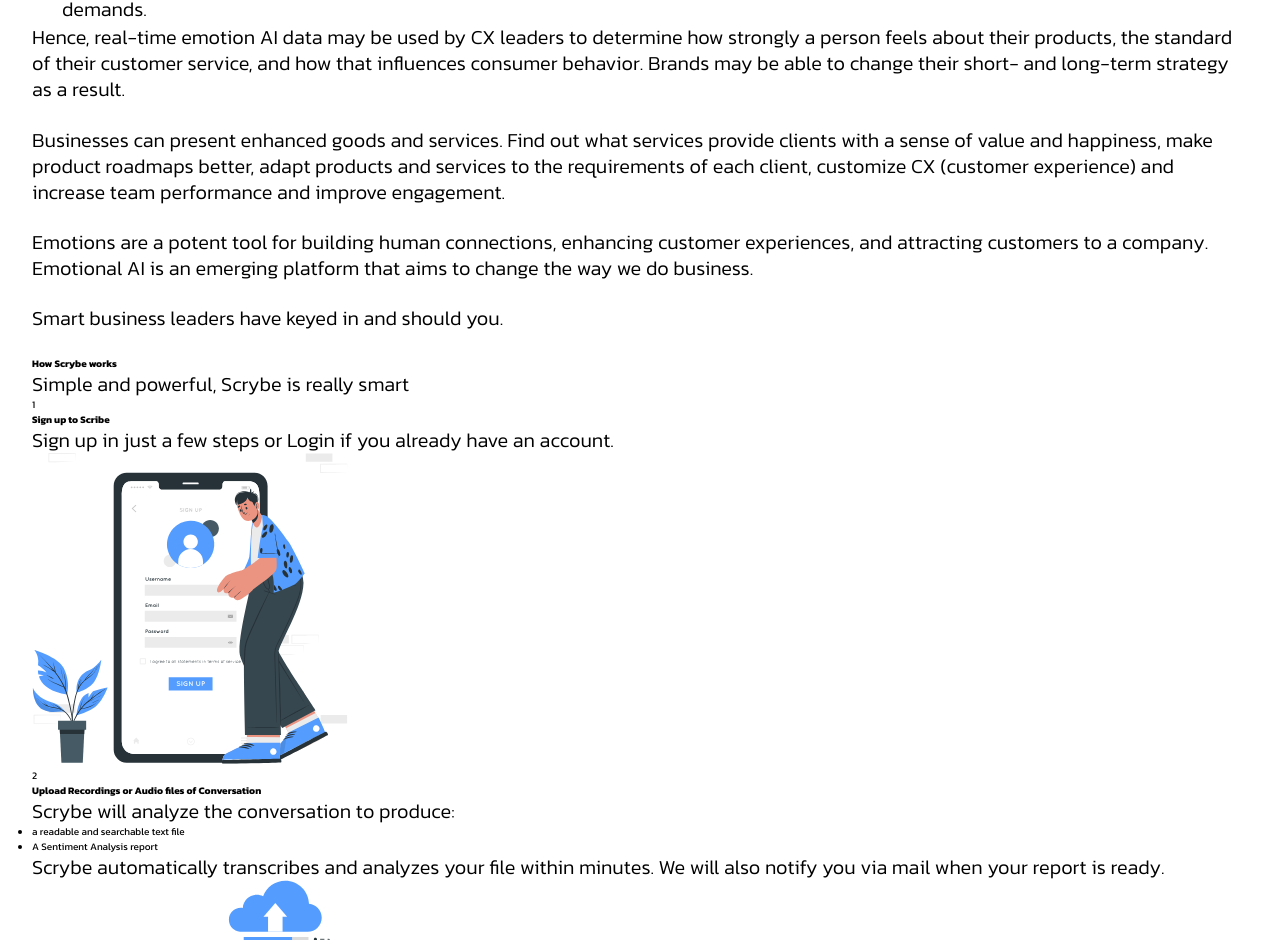
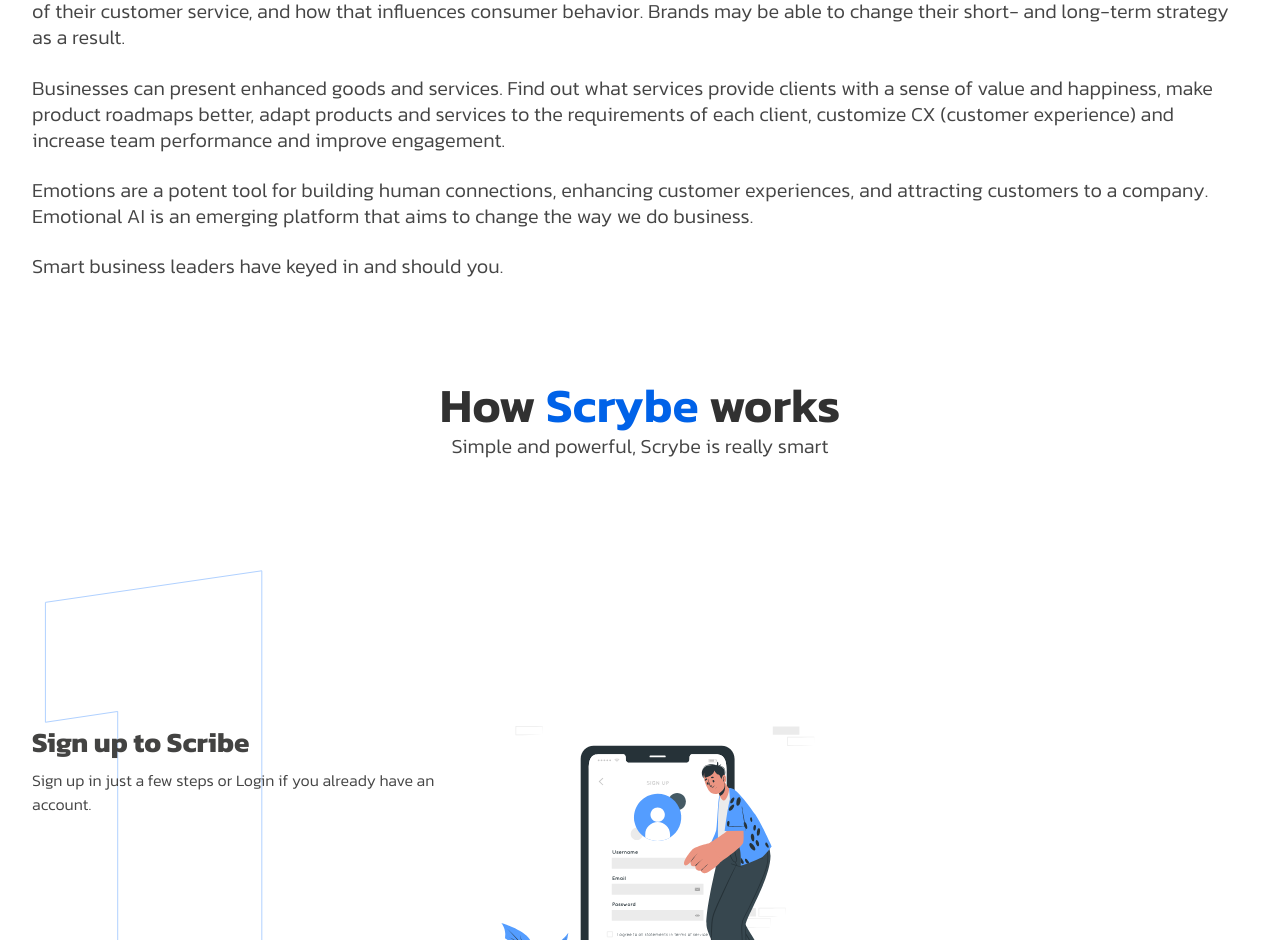
Before and after one commit to KodianKodes/customersupport.web-1, a React (Vite) app in the folder scrybe_frontend/: page /accounts in a window 1280 px wide. Shown: the part 1860-2800 px from the top of the page. Built offline with nearby package versions, Linux system fonts and the light colour scheme.

Commit message:
feat: large screen styling done

```diff
--- a/scrybe_frontend/src/Pages/HowItWorks/HowItWorks.jsx
+++ b/scrybe_frontend/src/Pages/HowItWorks/HowItWorks.jsx
@@ -16,7 +16,7 @@ function HowItWorks() {
         <p>Simple and powerful, Scrybe is really smart</p>
       </div>
       <section className={styles.steps}>
-        <div className={styles.card}>
+        <div className={`${styles.card} ${styles.left}`}>
           <span>1</span>
           <div className={styles.cardInfo}>
             <h3>Sign up to Scribe</h3>
@@ -29,7 +29,7 @@ function HowItWorks() {
             <img src={Image1} alt="" />
           </div>
         </div>
-        <div className={styles.card}>
+        <div className={`${styles.card} ${styles.right}`}>
           <span>2</span>
           <div className={styles.cardInfo}>
             <h3>Upload Recordings or Audio files of Conversation</h3>
@@ -48,7 +48,7 @@ function HowItWorks() {
             <img src={Image2} alt="" />
           </div>
         </div>
-        <div className={styles.card}>
+        <div className={`${styles.card} ${styles.left}`}>
           <span>3</span>
           <div className={styles.cardInfo}>
             <h3>
@@ -70,7 +70,7 @@ function HowItWorks() {
             <img src={Image3} alt="" />
           </div>
         </div>
-        <div className={styles.card}>
+        <div className={`${styles.card} ${styles.right}`}>
           <span>4</span>
           <div className={styles.cardInfo}>
             <h3>
@@ -89,8 +89,12 @@ function HowItWorks() {
         </div>
       </section>
       <section className={styles.links}>
-        <Link to="/">FAQs</Link>
-        <Link to="/">Try for Free</Link>
+        <Link to="/" className={`${styles.linkBtn} ${styles.white}`}>
+          FAQs
+        </Link>
+        <Link to="/" className={`${styles.linkBtn} ${styles.blue}`}>
+          Try for Free
+        </Link>
       </section>
     </div>
   );
--- a/scrybe_frontend/src/styles/HowItWorks/HowItWorks.module.css
+++ b/scrybe_frontend/src/styles/HowItWorks/HowItWorks.module.css
@@ -14,6 +14,104 @@
     margin: 0 auto;
 }
 
+
+
 .steps {
+    margin: 14% auto 8%;
+}
 
+h1 {
+    font-size: 4.8rem;
+    font-weight: 600;
+    line-height: 5.6rem;
+    color: #313131;
 }
+
+h1 span {
+    font-size: 4.8rem;
+    color: #0062E8;
+}
+
+p {
+    font-size: 2rem;
+    font-weight: 300;
+    display: inline-block;
+    line-height: 2.6rem;
+}
+
+.banner {
+    width: 50%;
+    margin: 0 auto;
+    padding-top: 6%;
+    text-align: center;
+}
+
+
+
+.card {
+    width: 64.4%;
+    display: flex;
+    padding: 8% 0;
+    gap: 3%;
+    position: relative;
+    margin-top: 6%;
+}
+
+.card span {
+    position: absolute;
+    font-size: 67rem;
+    font-weight: 800;
+    top: -70%;
+    left: 0;
+    -webkit-text-stroke: 1px #B0D1FF;
+	-webkit-text-fill-color: transparent;
+    z-index: -10;
+}
+
+
+.left {
+    margin-right: auto;
+}
+.right {
+    margin-left: auto;
+}
+
+h3 {
+    font-size: 2.8rem;
+    font-weight: 700;
+    line-height: 3.3rem;
+    color: #434342;
+}
+
+.steps p {
+    font-size: 1.6rem;
+    line-height: 2.4rem;
+    padding-top: 2%;
+}
+
+.links {
+    width: 30%;
+    margin: 6% auto;
+    display: flex;
+    align-items: center;
+    justify-content: center;
+    gap: 6%;
+}
+
+.linkBtn {
+    font-size: 2rem;
+    font-weight: 300;
+    line-height: 2.6rem;
+    text-decoration: none;
+    padding: 1.2rem 3.2rem;
+    border-radius: 4px;
+    border: 1px solid #006aff;
+}
+.white {
+    color: #006aff;
+}
+
+.blue {
+    color: #fff;
+    background-color: #006aff;
+}
--- a/scrybe_frontend/src/styles/Industry/industry.module.css
+++ b/scrybe_frontend/src/styles/Industry/industry.module.css
@@ -91,6 +91,8 @@ h2 {
 
 .postDetails p {
     width: 90%;
+    font-size: 1.6rem;
+    line-height: 2.4rem;
 }
 
 p {
@@ -98,6 +100,7 @@ p {
     font-weight: 300;
     display: inline-block;
     line-height: 2.6rem;
+    color: #454545;
 }
 
 h4 {
@@ -149,7 +152,7 @@ h4 span {
     font-size: 2rem;
     font-weight: 300;
     line-height: 2.6rem;
-    color: rgb(0, 106, 255);
+    color: #006aff;
     text-decoration: none;
 }
 
```
